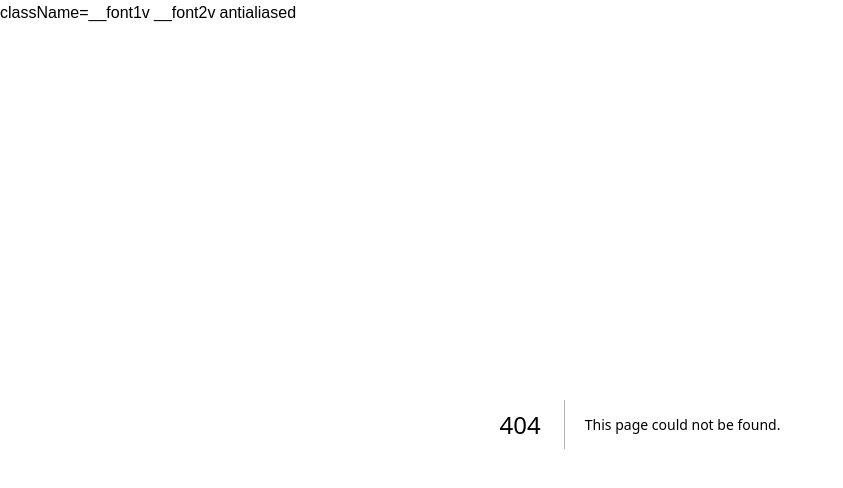
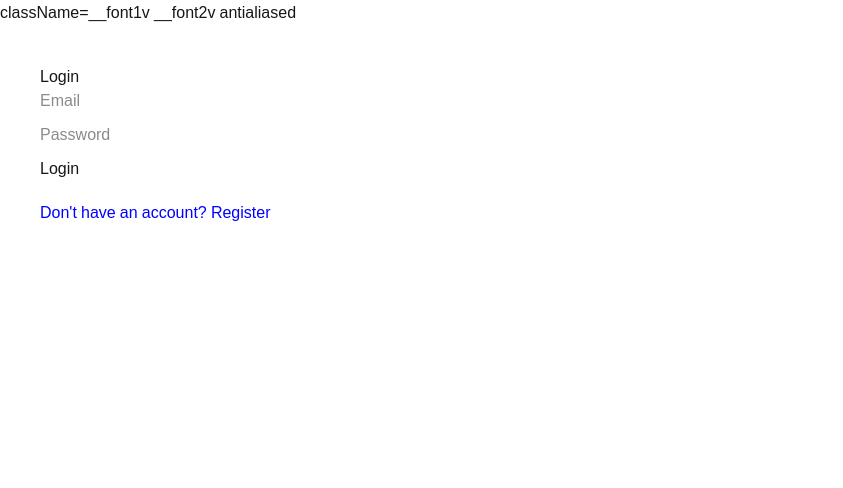
Before and after one commit to rezomanjgaladze/laboria-ppe-checklist, a Next.js app: page /login in a window 1280 px wide. Before the commit this address had no page. Shown: the top 488 px of the page, without its empty margins (0-843 px from the left). Built offline with nearby package versions, Linux system fonts and the light colour scheme; no server answers.

Commit message:
Added authentication, login page, and protected home page

```diff
--- /dev/null
+++ b/app/login/page.tsx
@@ -0,0 +1,77 @@
+"use client";
+
+import { useState } from "react";
+import { useRouter } from "next/navigation";
+import { supabase } from "@/lib/supabase";
+
+export default function LoginPage() {
+  const router = useRouter();
+
+  const [email, setEmail] = useState("");
+  const [password, setPassword] = useState("");
+  const [isLogin, setIsLogin] = useState(true);
+  const [error, setError] = useState<string | null>(null);
+  const [loading, setLoading] = useState(false);
+
+  const handleAuth = async () => {
+    setLoading(true);
+    setError(null);
+
+    if (isLogin) {
+      const { error } = await supabase.auth.signInWithPassword({
+        email,
+        password,
+      });
+
+      if (error) setError(error.message);
+      else router.push("/");
+    } else {
+      const { error } = await supabase.auth.signUp({
+        email,
+        password,
+      });
+
+      if (error) setError(error.message);
+      else alert("Check your email to confirm your account.");
+    }
+
+    setLoading(false);
+  };
+
+  return (
+    <div style={{ padding: "40px", maxWidth: 400 }}>
+      <h1>{isLogin ? "Login" : "Register"}</h1>
+
+      <input
+        type="email"
+        placeholder="Email"
+        value={email}
+        onChange={(e) => setEmail(e.target.value)}
+        style={{ width: "100%", marginBottom: 10 }}
+      />
+
+      <input
+        type="password"
+        placeholder="Password"
+        value={password}
+        onChange={(e) => setPassword(e.target.value)}
+        style={{ width: "100%", marginBottom: 10 }}
+      />
+
+      <button onClick={handleAuth} disabled={loading}>
+        {loading ? "Loading..." : isLogin ? "Login" : "Register"}
+      </button>
+
+      {error && <p style={{ color: "red" }}>{error}</p>}
+
+      <p
+        style={{ marginTop: 20, cursor: "pointer", color: "blue" }}
+        onClick={() => setIsLogin(!isLogin)}
+      >
+        {isLogin
+          ? "Don't have an account? Register"
+          : "Already have an account? Login"}
+      </p>
+    </div>
+  );
+}
--- a/app/page.tsx
+++ b/app/page.tsx
@@ -15,6 +15,8 @@ import {
 
 import { georgianFont } from "@/utils/georgianFont";
 import React, { useState, useEffect } from "react";
+import { useRouter } from "next/navigation";
+import { supabase } from "@/lib/supabase";
 import Image from "next/image";
 import jsPDF from "jspdf";
 import html2canvas from "html2canvas";
@@ -104,6 +106,20 @@ const TEXT = {
 ========================= */
 
 export default function Home() {
+  const router = useRouter();
+
+  useEffect(() => {
+    const checkUser = async () => {
+      const { data } = await supabase.auth.getSession();
+
+      if (!data.session) {
+        router.push("/login");
+      }
+    };
+
+    checkUser();
+  }, []);
+
   const [activeChecklistId, setActiveChecklistId] = useState("ppe");
 
   const activeChecklist =
--- /dev/null
+++ b/lib/supabase.ts
@@ -0,0 +1,6 @@
+import { createClient } from "@supabase/supabase-js";
+
+const supabaseUrl = process.env.NEXT_PUBLIC_SUPABASE_URL!;
+const supabaseAnonKey = process.env.NEXT_PUBLIC_SUPABASE_ANON_KEY!;
+
+export const supabase = createClient(supabaseUrl, supabaseAnonKey);
--- a/package.json
+++ b/package.json
@@ -9,6 +9,7 @@
     "lint": "eslint"
   },
   "dependencies": {
+    "@supabase/supabase-js": "^2.96.0",
     "html2canvas": "^1.4.1",
     "jspdf": "^4.1.0",
     "jspdf-autotable": "^5.0.7",
```
Also changed, not shown: 1 other file (tests, documents, lock files or other folders).
